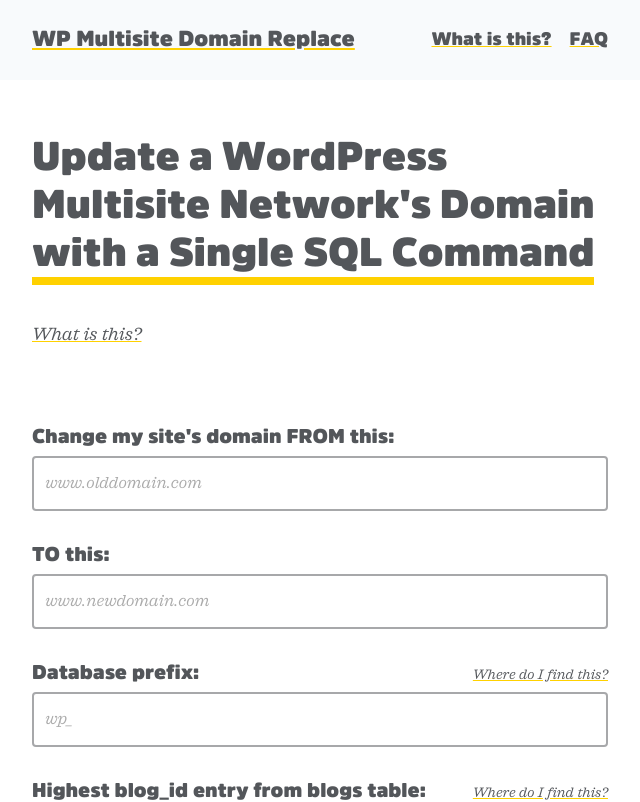
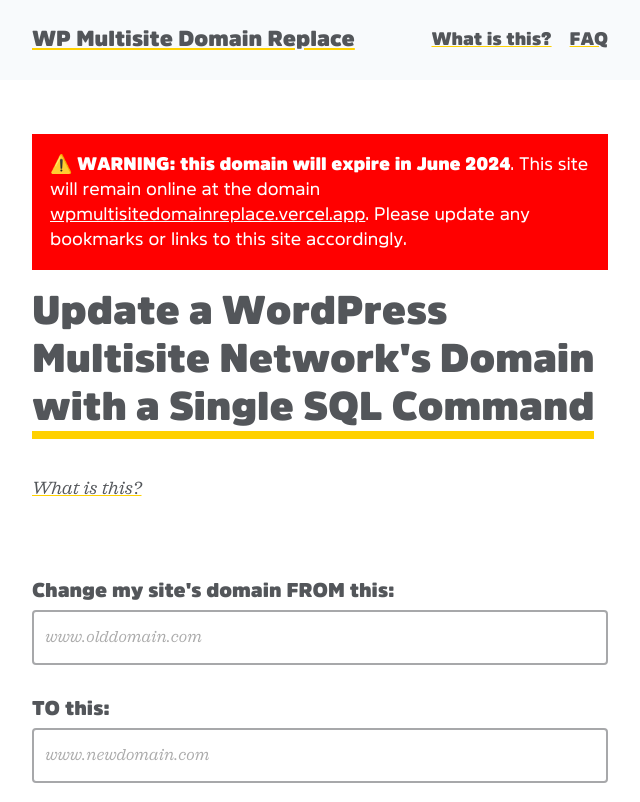
Before and after one commit to josh-collinsworth/wp_multisite_domain_replace, a Nuxt app: page / in a window 1280 px wide. Shown: the top 802 px of the page, without its empty margins (320-960 px from the left). Built offline with nearby package versions, Linux system fonts and the light colour scheme; a small style sheet from the web is missing.

Commit message:
Update with domain warning

```diff
--- a/components/Footer.vue
+++ b/components/Footer.vue
@@ -8,8 +8,8 @@
           by
           <a href="https://joshcollinsworth.com/" target="_blank"
             >Josh Collinsworth</a
-          >, a developer at
-          <a href="https://getflywheel.com/" target="_blank">Flywheel</a>
+          >, when he was a developer at
+          <a href="https://getflywheel.com/" target="_blank">Flywheel</a> (RIP)
         </small>
       </p>
     </div>
--- a/pages/index.vue
+++ b/pages/index.vue
@@ -1,6 +1,13 @@
 <template>
   <transition name="fade-up" appear>
     <form @submit="submit">
+      <div class="warning">
+        <b>⚠️ WARNING: this domain will expire in June 2024</b>. This site will
+        remain online at the domain
+        <a href="https://wpmultisitedomainreplace.vercel.app/"
+          >wpmultisitedomainreplace.vercel.app</a
+        >. Please update any bookmarks or links to this site accordingly.
+      </div>
       <H1
         >Update a WordPress Multisite Network's Domain with a Single
         SQL&nbsp;Command
@@ -399,4 +406,21 @@
   color: #aaa;
   font-style: italic;
 }
+
+.warning {
+  background: red;
+  color: white;
+  padding: 1rem;
+  margin-bottom: 1rem;
+}
+
+.warning a {
+  color: inherit;
+  font-family: inherit;
+  text-decoration-color: inherit;
+}
+
+.warning b {
+  color: inherit;
+}
 </style>
```
